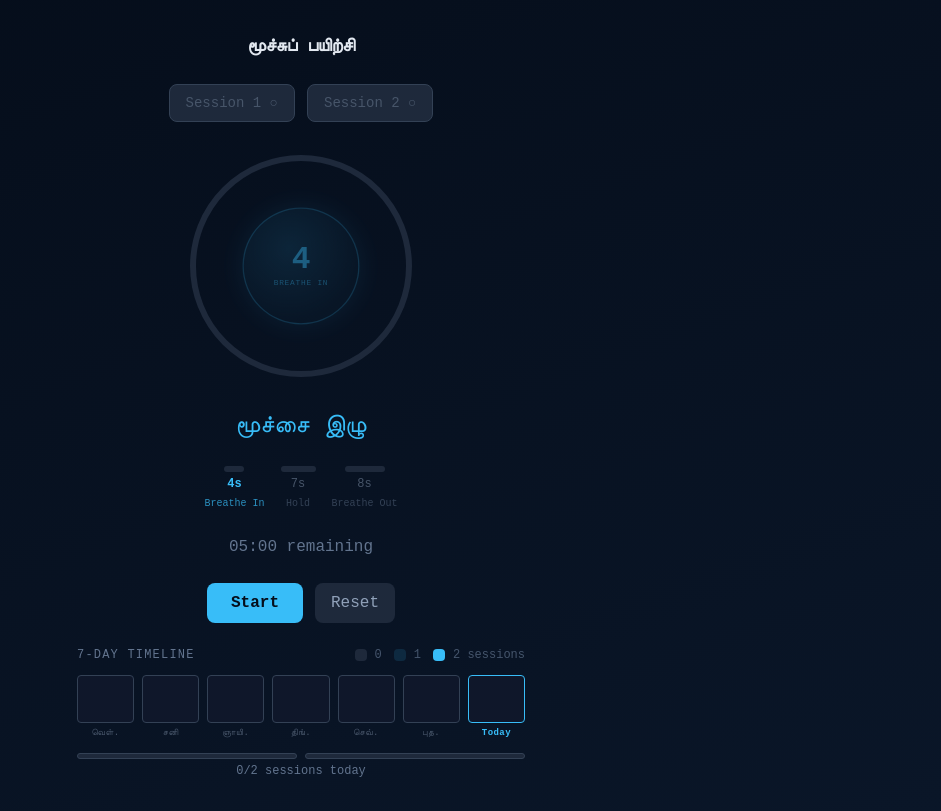
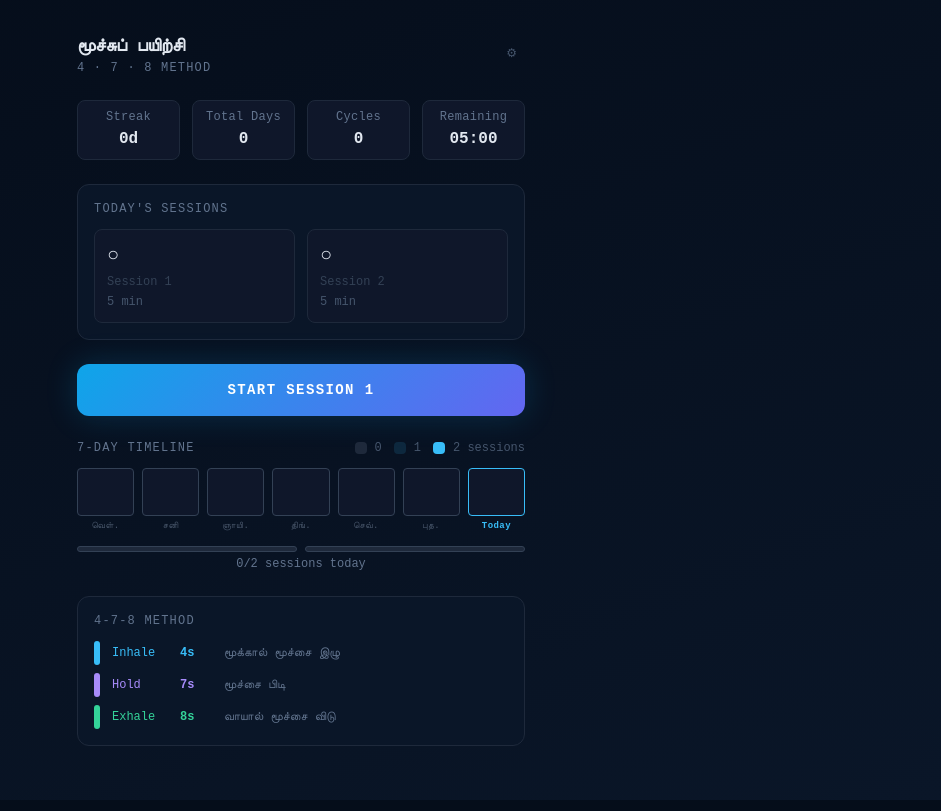
Before and after one commit to alasaneeth/breathing-4-7-8, a React (Vite) app: page / in a window 1280 px wide. Shown: the whole page, without its empty margins (339-1280 px from the left). Built offline with nearby package versions, Linux system fonts and the light colour scheme.

Commit message:
feat(streak): add stats row and final app UI

```diff
--- a/src/App.jsx
+++ b/src/App.jsx
@@ -1,40 +1,167 @@
-import React from 'react'
+import React, { useState } from 'react'
 import { useTimer } from './hooks/useTimer'
 import { useBreathingStorage } from './hooks/useBreathingStorage'
 import BreathCircle from './components/BreathCircle'
 import PhaseIndicator from './components/PhaseIndicator'
 import Timeline from './components/Timeline'
+import StatsRow from './components/StatsRow'
 
 export default function App() {
   const {
-    sessionsDoneToday, canDoSession, recordSession, last7
+    sessionsDoneToday, canDoSession,
+    recordSession, resetAll,
+    last7, streak, totalDays,
   } = useBreathingStorage()
+
+  const [view, setView] = useState('home')
+  const [showReset, setShowReset] = useState(false)
 
   const {
     isRunning, isComplete,
     phaseIndex, phaseElapsed, phaseRemaining,
-    currentPhase, sessionRemaining,
-    start, pause, reset, formatTime,
-  } = useTimer(recordSession)
+    currentPhase, sessionRemaining, sessionProgress,
+    cycleCount, start, pause, resume, reset, formatTime,
+  } = useTimer((mins) => {
+    recordSession(mins)
+    setView('done')
+  })
+
+  const handleStart = () => {
+    reset()
+    setView('session')
+    setTimeout(start, 300)
+  }
+
+  const handleFinish = () => {
+    reset()
+    setView('home')
+  }
 
   return (
-    <div className="min-h-dvh flex flex-col items-center justify-center gap-6 px-4 py-8"
+    <div className="min-h-dvh flex flex-col items-center justify-start px-4 py-8 gap-6"
       style={{ background: 'linear-gradient(160deg, #050d1a 0%, #0a1628 100%)' }}>
 
-      <h1 className="text-lg font-bold text-slate-200 tracking-tight">மூச்சுப் பயிற்சி</h1>
+      {/* Header */}
+      <div className="w-full max-w-md flex items-center justify-between">
+        <div>
+          <h1 className="text-lg font-bold tracking-tight text-slate-200">மூச்சுப் பயிற்சி</h1>
+          <p className="text-xs tracking-widest text-slate-500">4 · 7 · 8 METHOD</p>
+        </div>
+        <button onClick={() => setShowReset(v => !v)}
+          className="text-slate-600 hover:text-slate-400 transition-colors px-2 py-1 rounded text-xs">
+          ⚙
+        </button>
+      </div>
+
+      {/* Reset panel */}
+      {showReset && (
+        <div className="w-full max-w-md rounded-lg p-4 flex items-center justify-between"
+          style={{ background: '#0f172a', border: '1px solid #1e293b' }}>
+          <span className="text-xs text-slate-400">Reset all data?</span>
+          <div className="flex gap-2">
+            <button onClick={() => { resetAll(); setShowReset(false); reset(); setView('home') }}
+              className="text-xs px-3 py-1 rounded"
+              style={{ background: '#7f1d1d', color: '#fca5a5' }}>
+              Reset
+            </button>
+            <button onClick={() => setShowReset(false)}
+              className="text-xs px-3 py-1 rounded text-slate-400"
+              style={{ background: '#1e293b' }}>
+              Cancel
+            </button>
+          </div>
+        </div>
+      )}
+
+      {/* ── HOME VIEW ── */}
+      {view === 'home' && (
+        <>
+          <StatsRow
+            streak={streak}
+            totalDays={totalDays}
+            cycleCount={0}
+            sessionRemaining={5 * 60}
+            formatTime={formatTime}
+          />
 
           {/* Session slots */}
+          <div className="w-full max-w-md rounded-xl p-4"
+            style={{ background: '#0a1628', border: '1px solid #1e293b' }}>
+            <p className="text-xs text-slate-500 mb-3 tracking-widest uppercase">Today's Sessions</p>
             <div className="flex gap-3">
               {[0, 1].map(i => (
-          <div key={i} className="px-4 py-2 rounded-lg text-sm"
+                <div key={i} className="flex-1 rounded-lg p-3 flex flex-col gap-1"
                   style={{
-              background: i < sessionsDoneToday ? '#38bdf822' : '#1e293b',
-              border: `1px solid ${i < sessionsDoneToday ? '#38bdf844' : '#334155'}`,
-              color: i < sessionsDoneToday ? '#38bdf8' : '#475569'
+                    background: i < sessionsDoneToday ? '#38bdf811' : '#0f172a',
+                    border: `1px solid ${i < sessionsDoneToday ? '#38bdf844' : '#1e293b'}`,
                   }}>
-            Session {i + 1} {i < sessionsDoneToday ? '✓' : '○'}
+                  <span className="text-xl">{i < sessionsDoneToday ? '✓' : '○'}</span>
+                  <span className="text-xs" style={{ color: i < sessionsDoneToday ? '#38bdf8' : '#334155' }}>
+                    Session {i + 1}
+                  </span>
+                  <span className="text-xs text-slate-600">5 min</span>
                 </div>
               ))}
+            </div>
+          </div>
+
+          {/* Start button */}
+          {canDoSession ? (
+            <button onClick={handleStart}
+              className="w-full max-w-md py-4 rounded-xl font-bold tracking-widest text-sm uppercase transition-all hover:opacity-90 active:scale-95"
+              style={{
+                background: 'linear-gradient(135deg, #0ea5e9 0%, #6366f1 100%)',
+                color: '#fff',
+                boxShadow: '0 0 32px #0ea5e933',
+              }}>
+              Start Session {sessionsDoneToday + 1}
+            </button>
+          ) : (
+            <div className="w-full max-w-md py-4 rounded-xl text-center text-sm"
+              style={{ background: '#0f172a', border: '1px solid #1e293b', color: '#475569' }}>
+              ✓ Both sessions done for today!<br />
+              <span className="text-xs">Come back tomorrow</span>
+            </div>
+          )}
+
+          <Timeline last7={last7} sessionsDoneToday={sessionsDoneToday} />
+
+          {/* Method guide */}
+          <div className="w-full max-w-md rounded-xl p-4"
+            style={{ background: '#0a1628', border: '1px solid #1e293b' }}>
+            <p className="text-xs tracking-widest text-slate-500 uppercase mb-3">4-7-8 Method</p>
+            <div className="flex flex-col gap-2">
+              {[
+                { phase: 'Inhale', secs: '4s', color: '#38bdf8', ta: 'மூக்கால் மூச்சை இழு' },
+                { phase: 'Hold',   secs: '7s', color: '#a78bfa', ta: 'மூச்சை பிடி'         },
+                { phase: 'Exhale', secs: '8s', color: '#34d399', ta: 'வாயால் மூச்சை விடு'  },
+              ].map(r => (
+                <div key={r.phase} className="flex items-center gap-3">
+                  <div className="w-1.5 h-6 rounded-full" style={{ background: r.color }} />
+                  <span className="text-xs w-14" style={{ color: r.color }}>{r.phase}</span>
+                  <span className="text-xs font-bold w-8" style={{ color: r.color }}>{r.secs}</span>
+                  <span className="text-xs text-slate-500">{r.ta}</span>
+                </div>
+              ))}
+            </div>
+          </div>
+        </>
+      )}
+
+      {/* ── SESSION VIEW ── */}
+      {view === 'session' && (
+        <>
+          {/* Progress bar */}
+          <div className="w-full max-w-md h-1 rounded-full overflow-hidden" style={{ background: '#1e293b' }}>
+            <div className="h-full rounded-full transition-all duration-1000"
+              style={{
+                width: `${sessionProgress}%`,
+                background: 'linear-gradient(90deg, #0ea5e9, #6366f1)',
+              }} />
+          </div>
+          <div className="flex justify-between w-full max-w-md text-xs text-slate-500">
+            <span>Session {sessionsDoneToday + 1}/2</span>
+            <span>{formatTime(sessionRemaining)} left</span>
           </div>
 
           <BreathCircle
@@ -45,37 +172,80 @@ export default function App() {
             isComplete={isComplete}
           />
 
-      <p className="text-2xl" style={{ color: currentPhase.color }}>
+          <p className="text-2xl tracking-wide" style={{ color: currentPhase.color + 'cc' }}>
             {currentPhase.label}
           </p>
 
           <PhaseIndicator phaseIndex={phaseIndex} phaseElapsed={phaseElapsed} />
 
-      <p className="text-slate-500 tabular-nums">{formatTime(sessionRemaining)} remaining</p>
+          <StatsRow
+            streak={streak}
+            totalDays={totalDays}
+            cycleCount={cycleCount}
+            sessionRemaining={sessionRemaining}
+            formatTime={formatTime}
+          />
 
-      {canDoSession ? (
-        <div className="flex gap-3">
-          <button onClick={isRunning ? pause : start}
-            className="px-6 py-2 rounded-lg font-bold"
-            style={{ background: currentPhase.color, color: '#050d1a' }}>
-            {isRunning ? 'Pause' : 'Start'}
+          <div className="flex gap-3 w-full max-w-md">
+            <button onClick={isRunning ? pause : resume}
+              className="flex-1 py-3 rounded-xl text-sm font-bold tracking-wide transition-all hover:opacity-80"
+              style={{ background: '#1e293b', color: '#94a3b8' }}>
+              {isRunning ? '⏸ Pause' : '▶ Resume'}
             </button>
-          <button onClick={reset}
-            className="px-4 py-2 rounded-lg text-slate-400"
-            style={{ background: '#1e293b' }}>
-            Reset
+            <button onClick={() => { reset(); setView('home') }}
+              className="py-3 px-5 rounded-xl text-sm transition-all hover:opacity-80"
+              style={{ background: '#1e293b', color: '#475569' }}>
+              ✕ Stop
             </button>
           </div>
-      ) : (
-        <div className="px-6 py-3 rounded-lg text-center"
-          style={{ background: '#0f172a', border: '1px solid #1e293b', color: '#475569' }}>
-          ✓ Today's sessions done!
+        </>
+      )}
+
+      {/* ── DONE VIEW ── */}
+      {view === 'done' && (
+        <div className="flex flex-col items-center gap-6 w-full max-w-md mt-8">
+          <div className="w-32 h-32 rounded-full flex items-center justify-center text-5xl"
+            style={{
+              background: 'radial-gradient(circle, #38bdf822, #38bdf811)',
+              border: '2px solid #38bdf844',
+              boxShadow: '0 0 40px #38bdf822',
+            }}>
+            🌬️
+          </div>
+
+          <div className="text-center">
+            <h2 className="text-2xl font-bold" style={{ color: '#38bdf8' }}>நன்றாக செய்தீர்கள்!</h2>
+            <p className="text-slate-400 text-sm mt-1">Session {sessionsDoneToday}/2 complete</p>
+          </div>
+
+          <div className="w-full rounded-xl p-4 flex justify-around"
+            style={{ background: '#0f172a', border: '1px solid #1e293b' }}>
+            <div className="text-center">
+              <p className="text-2xl font-bold" style={{ color: '#38bdf8' }}>{streak}</p>
+              <p className="text-xs text-slate-500">Day Streak</p>
+            </div>
+            <div className="text-center">
+              <p className="text-2xl font-bold" style={{ color: '#a78bfa' }}>{totalDays}</p>
+              <p className="text-xs text-slate-500">Total Days</p>
+            </div>
+            <div className="text-center">
+              <p className="text-2xl font-bold" style={{ color: '#34d399' }}>5</p>
+              <p className="text-xs text-slate-500">Minutes</p>
+            </div>
+          </div>
+
+          <Timeline last7={last7} sessionsDoneToday={sessionsDoneToday} />
+
+          <button onClick={handleFinish}
+            className="w-full py-4 rounded-xl font-bold tracking-widest text-sm uppercase"
+            style={{
+              background: 'linear-gradient(135deg, #0ea5e9 0%, #6366f1 100%)',
+              color: '#fff',
+            }}>
+            Back to Home
+          </button>
         </div>
       )}
-
-      {/* Timeline */}
-      <Timeline last7={last7} sessionsDoneToday={sessionsDoneToday} />
-
     </div>
   )
 }
--- /dev/null
+++ b/src/components/StatsRow.jsx
@@ -0,0 +1,24 @@
+import React from 'react'
+
+export default function StatsRow({ streak, totalDays, cycleCount, sessionRemaining, formatTime }) {
+  const stats = [
+    { label: 'Streak',      value: streak,                    suffix: 'd' },
+    { label: 'Total Days',  value: totalDays,                 suffix: ''  },
+    { label: 'Cycles',      value: cycleCount,                suffix: ''  },
+    { label: 'Remaining',   value: formatTime(sessionRemaining), suffix: '' },
+  ]
+
+  return (
+    <div className="flex gap-3 w-full max-w-md">
+      {stats.map(s => (
+        <div key={s.label} className="flex-1 flex flex-col items-center py-2 px-1 rounded-lg"
+          style={{ background: '#0f172a', border: '1px solid #1e293b' }}>
+          <span className="text-xs text-slate-500 tracking-wide mb-0.5">{s.label}</span>
+          <span className="text-base font-bold tabular-nums text-slate-200">
+            {s.value}{s.suffix}
+          </span>
+        </div>
+      ))}
+    </div>
+  )
+}
```
Lines whose indentation alone changed are shown as unchanged.
